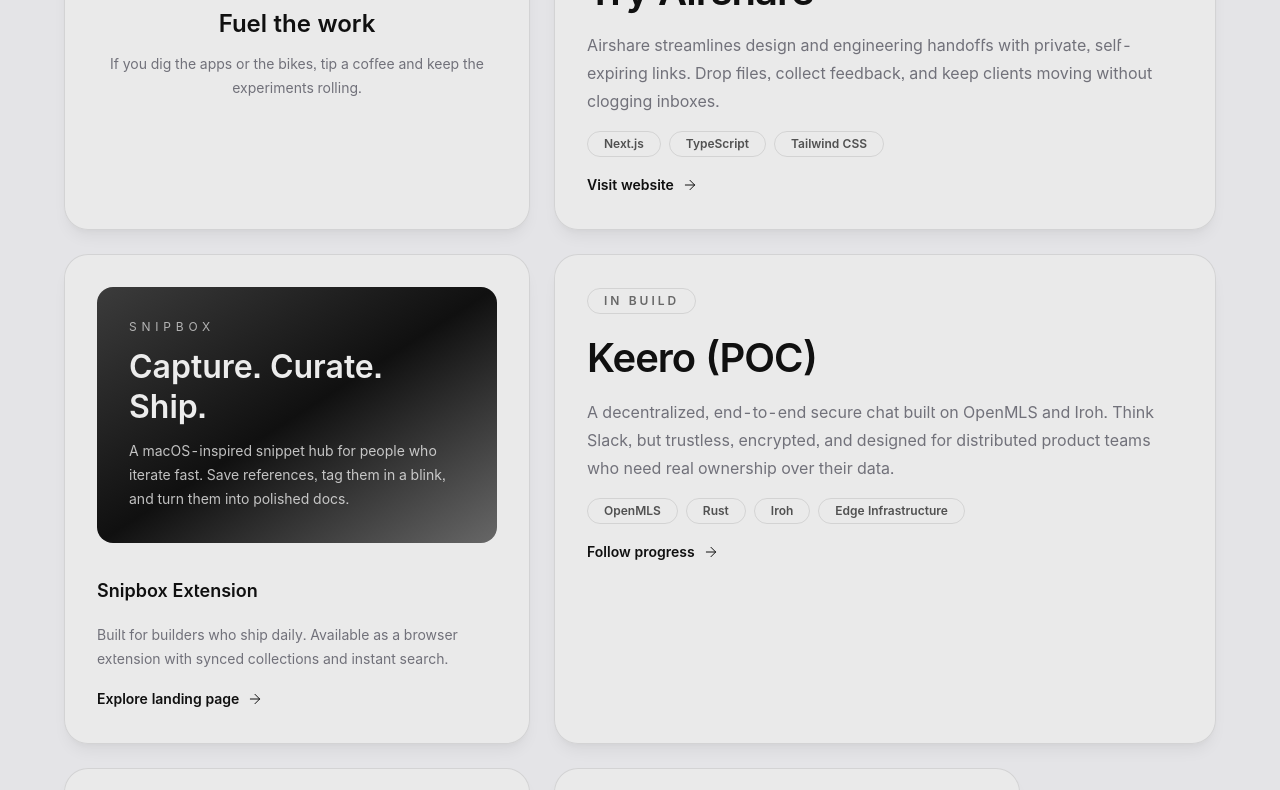
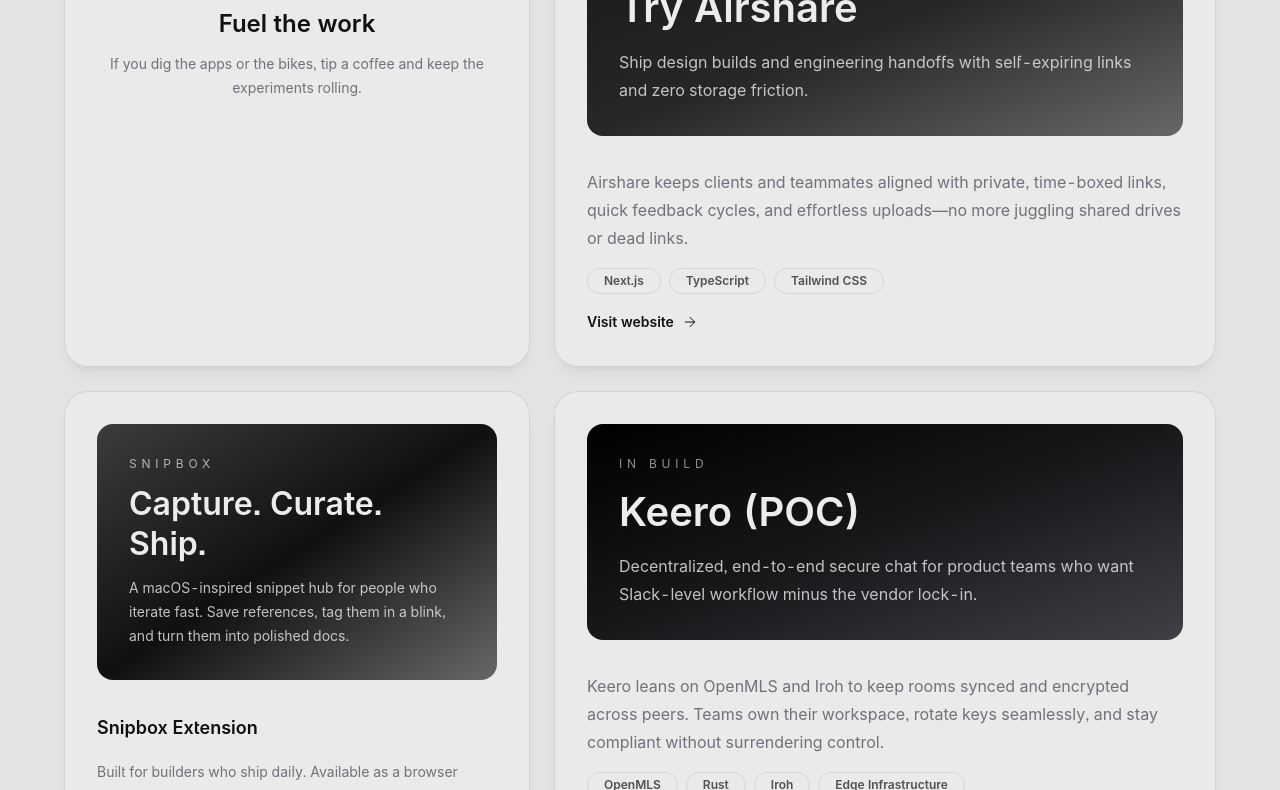
Before and after one commit to jaksatomovic/jaksatomovic.github.io, an Astro site: page / in a window 1280 px wide. Shown: the part 1160-1950 px from the top of the page. Built offline with nearby package versions, Linux system fonts and the light colour scheme; Astro itself is replaced by a stand-in of ours; a web font is replaced by a local one.

Commit message:
Align app cards with gradient hero styling

```diff
--- a/src/components/landing/Structure.astro
+++ b/src/components/landing/Structure.astro
@@ -174,20 +174,21 @@
 
     <a
       href="https://tryairshare.com"
-      class={`${surfaceBase} lg:col-span-7`}
+      class={`${surfaceBase} group lg:col-span-7`}
       target="_blank"
       rel="noopener noreferrer"
     >
-      <div class="space-y-4">
-        <span class={badge}>Shipping now</span>
-        <div class="space-y-3">
-          <h2 class="text-4xl font-semibold tracking-tight text-primary dark:text-white">
-            Try Airshare
-          </h2>
-          <p class="text-sm text-zinc-500 dark:text-zinc-400 sm:text-base">
-            Airshare streamlines design and engineering handoffs with private, self-expiring links. Drop files, collect feedback, and keep clients moving without clogging inboxes.
-          </p>
-        </div>
+      <div class="overflow-hidden rounded-2xl bg-gradient-to-br from-zinc-900 via-zinc-800 to-primary/60 p-8 text-white">
+        <p class="text-xs uppercase tracking-[0.4em] text-white/60">Shipping now</p>
+        <h2 class="mt-3 text-3xl font-semibold sm:text-4xl">Try Airshare</h2>
+        <p class="mt-3 text-sm text-white/80 sm:text-base">
+          Ship design builds and engineering handoffs with self-expiring links and zero storage friction.
+        </p>
+      </div>
+      <div class="mt-8 space-y-4">
+        <p class="text-sm text-zinc-500 dark:text-zinc-400 sm:text-base">
+          Airshare keeps clients and teammates aligned with private, time-boxed links, quick feedback cycles, and effortless uploads—no more juggling shared drives or dead links.
+        </p>
         <div class="flex flex-wrap gap-2">
           {["Next.js", "TypeScript", "Tailwind CSS"].map((stack) => (
             <span class="rounded-full border border-primary/10 px-4 py-1 text-xs font-semibold text-primary/70 dark:border-white/15 dark:text-white/70">
@@ -207,7 +208,7 @@
 
     <a
       href="/apps/snipbox"
-      class={`${surfaceBase} lg:col-span-5`}
+      class={`${surfaceBase} group lg:col-span-5`}
     >
       <div class="overflow-hidden rounded-2xl bg-gradient-to-br from-primary/80 via-primary to-primary/60 p-8 text-white">
         <p class="text-xs uppercase tracking-[0.4em] text-white/70">Snipbox</p>
@@ -233,20 +234,21 @@
 
     <a
       href="https://keero.io"
-      class={`${surfaceBase} lg:col-span-7`}
+      class={`${surfaceBase} group lg:col-span-7`}
       target="_blank"
       rel="noopener noreferrer"
     >
-      <div class="space-y-4">
-        <span class={badge}>In build</span>
-        <div class="space-y-3">
-          <h2 class="text-4xl font-semibold tracking-tight text-primary dark:text-white">
-            Keero (POC)
-          </h2>
-          <p class="text-sm text-zinc-500 dark:text-zinc-400 sm:text-base">
-            A decentralized, end-to-end secure chat built on OpenMLS and Iroh. Think Slack, but trustless, encrypted, and designed for distributed product teams who need real ownership over their data.
-          </p>
-        </div>
+      <div class="overflow-hidden rounded-2xl bg-gradient-to-br from-black via-zinc-900 to-zinc-700 p-8 text-white">
+        <p class="text-xs uppercase tracking-[0.4em] text-white/60">In build</p>
+        <h2 class="mt-3 text-3xl font-semibold sm:text-4xl">Keero (POC)</h2>
+        <p class="mt-3 text-sm text-white/80 sm:text-base">
+          Decentralized, end-to-end secure chat for product teams who want Slack-level workflow minus the vendor lock-in.
+        </p>
+      </div>
+      <div class="mt-8 space-y-4">
+        <p class="text-sm text-zinc-500 dark:text-zinc-400 sm:text-base">
+          Keero leans on OpenMLS and Iroh to keep rooms synced and encrypted across peers. Teams own their workspace, rotate keys seamlessly, and stay compliant without surrendering control.
+        </p>
         <div class="flex flex-wrap gap-2">
           {["OpenMLS", "Rust", "Iroh", "Edge Infrastructure"].map((stack) => (
             <span class="rounded-full border border-primary/10 px-4 py-1 text-xs font-semibold text-primary/70 dark:border-white/15 dark:text-white/70">
--- a/src/pages/apps/index.astro
+++ b/src/pages/apps/index.astro
@@ -24,16 +24,8 @@
     href: "https://keero.io",
     tech: ["OpenMLS", "Rust", "Iroh"],
     external: true,
-    cta: "Follow progress",
-  },
-  {
-    name: "MonoMod",
-    description:
-      "Modular synth toolkit from the early days—built for exploring waveform art and teaching teens the magic of audio programming.",
-    href: "#",
-    tech: ["Web Audio API", "React"],
     disabled: true,
-    status: "Archived",
+    status: "In prototype",
   },
 ];
 ---
```
